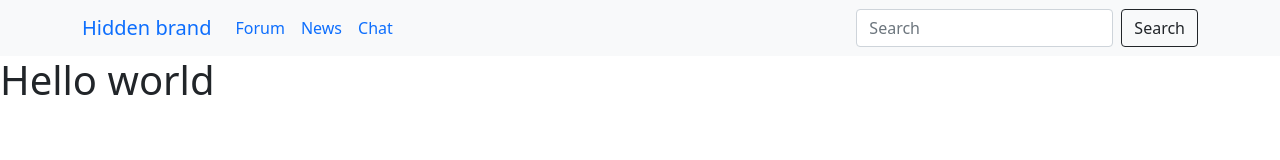
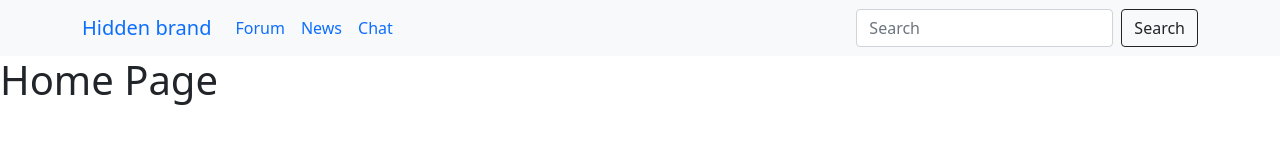
Before and after one commit to UlugbekTemirov/unibook.uz, a React (Create React App) app: page / in a window 1280 px wide. Shown: the top 160 px of the page. Built offline with nearby package versions, Linux system fonts and the light colour scheme.

Commit message:
modified

```diff
--- /dev/null
+++ b/src/components/Navbar/index.js
@@ -0,0 +1,2 @@
+import Navbar from "./Navbar";
+export default Navbar;
--- /dev/null
+++ b/src/pages/Chat/index.js
@@ -0,0 +1,2 @@
+import Chat from "./Chat";
+export default Chat;
--- /dev/null
+++ b/src/pages/Forum/index.js
@@ -0,0 +1,2 @@
+import Forum from "./Forum";
+export default Forum;
--- a/src/pages/Home/Home.js
+++ b/src/pages/Home/Home.js
@@ -3,7 +3,7 @@ import React from "react";
 function Home() {
   return (
     <div>
-      <h1>Hello world</h1>
+      <h1>Home Page</h1>
     </div>
   );
 }
--- /dev/null
+++ b/src/pages/Home/index.js
@@ -0,0 +1,2 @@
+import Home from "./Home";
+export default Home;
--- /dev/null
+++ b/src/pages/News/index.js
@@ -0,0 +1,2 @@
+import News from "./News";
+export default News;
```
Also changed, not shown: src/App.js (+4 -4 lines).
